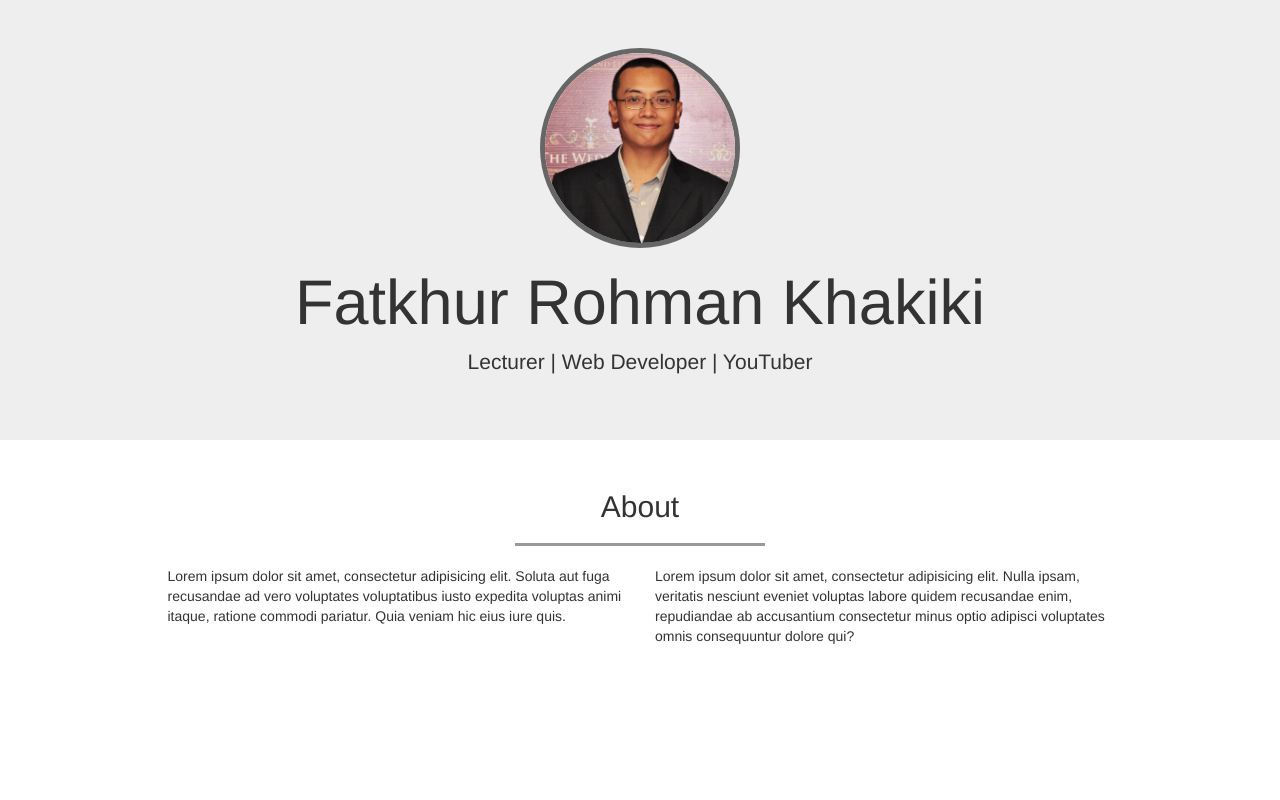
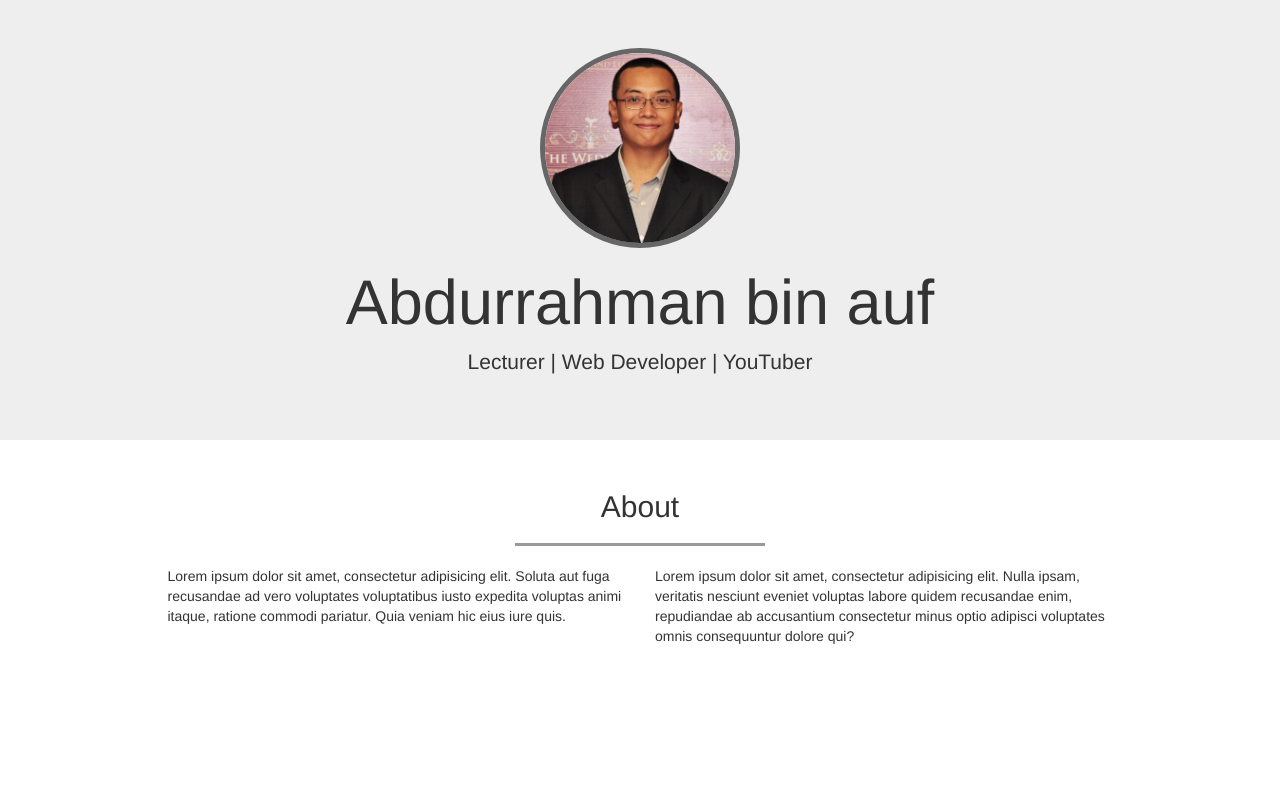
Before and after one commit to Fatkhur123/Fatkhur123.github.io, a plain HTML site: page index.html in a window 1280 px wide. Shown: the top 800 px of the page. Drawn offline with nearby package versions, Linux system fonts and the light colour scheme.

Commit message:
mengubah nama jadi abdurrahman

```diff
--- a/index.html
+++ b/index.html
@@ -23,7 +23,7 @@
     <!-- jumbotron -->
     <div class="jumbotron text-center">
       <img src="img/sandhika.png" class="img-circle">
-      <h1>Fatkhur Rohman Khakiki</h1>
+      <h1>Abdurrahman bin auf</h1>
       <p>Lecturer | Web Developer | YouTuber</p>
     </div>
     <!-- akhir jumbotron -->
```
